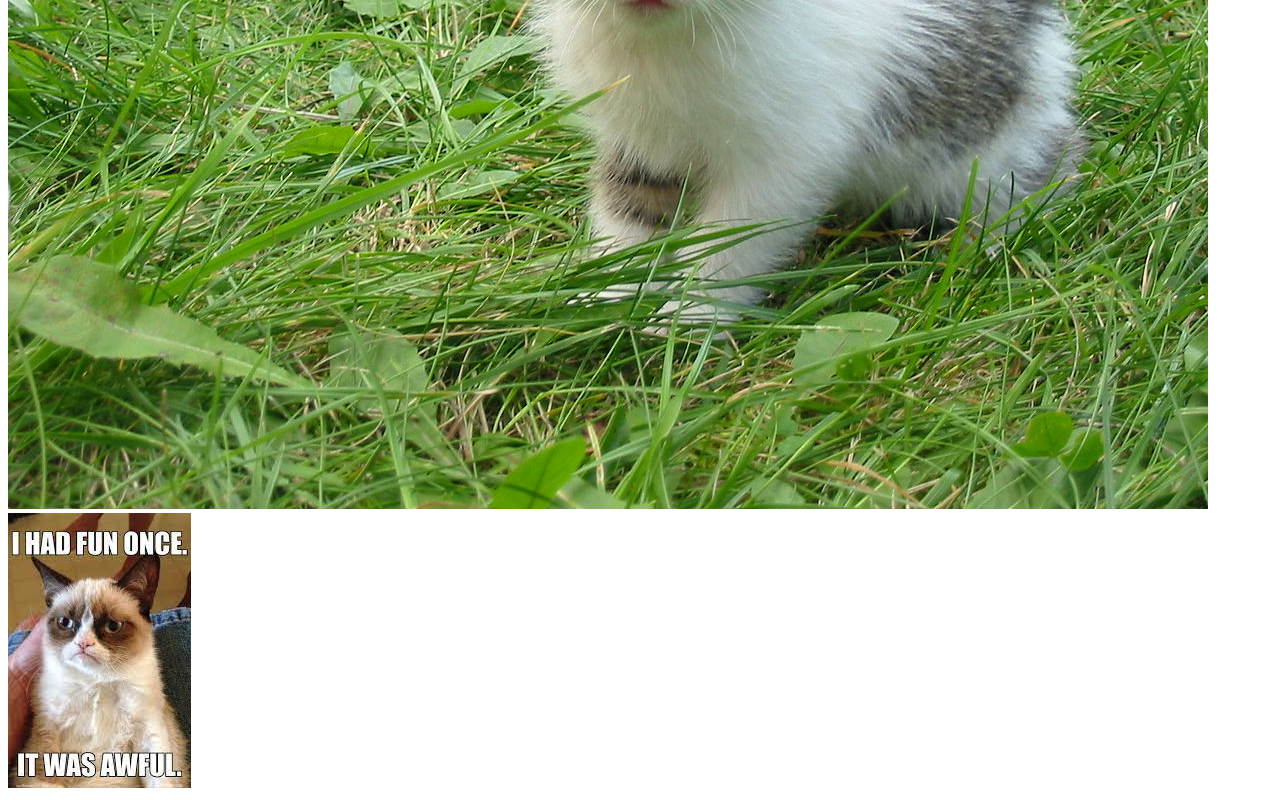
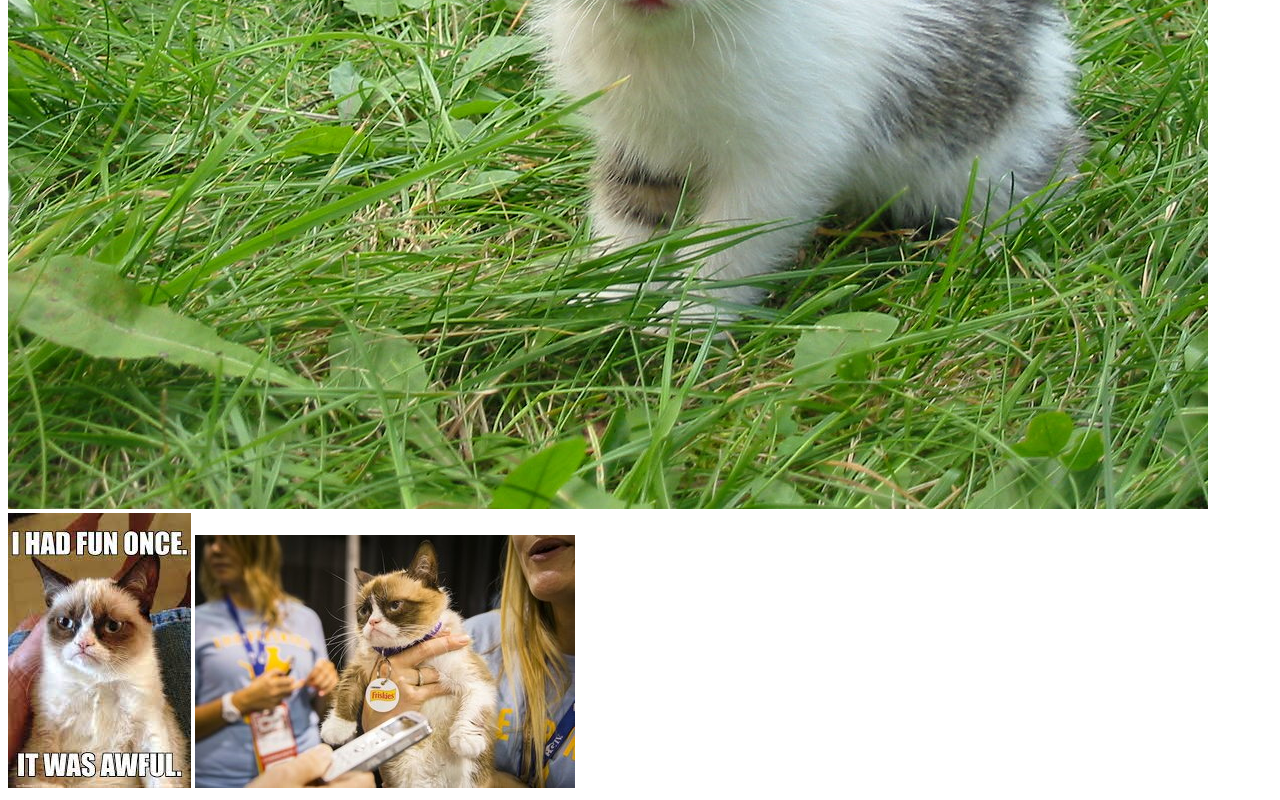
Before and after one commit to Sabouter/cool-kitties, a plain HTML site: page index.html in a window 1280 px wide. Shown: the part 492-1292 px from the top of the page. Drawn offline with Linux system fonts and the light colour scheme.

Commit message:
New try to add secondgrumpycat

```diff
--- a/index.html
+++ b/index.html
@@ -11,6 +11,7 @@
     <h1>Here will be kitties</h1>
     <img src="img/cat.jpg" alt="cat">
     <img src="img/grumpycat.jpg" alt="cat">
+    <img src="img/secondgrumpycat.jpg" alt="cat">
 
 
 </body>
```
